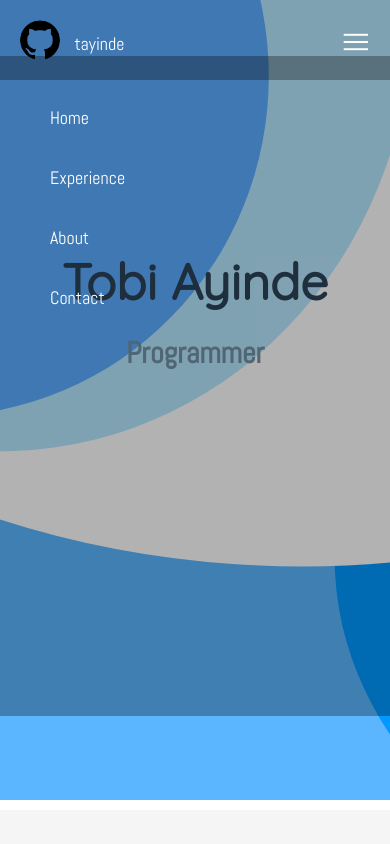
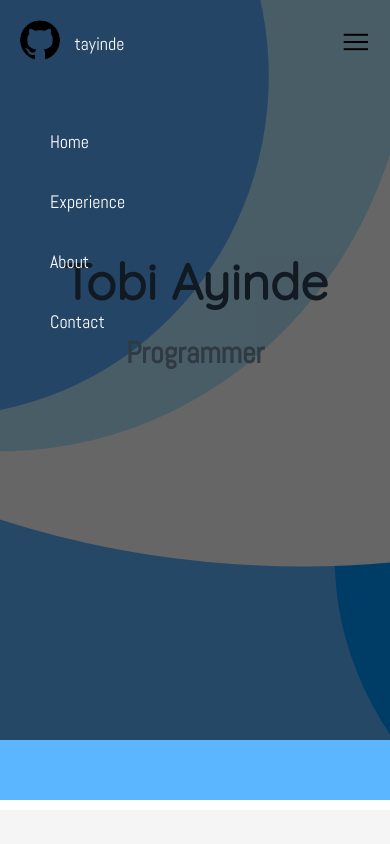
Before and after one commit to tayinde/tayinde.github.io, a plain HTML site: page index.html in a window 390 px wide. Both pictures are taken after a click on the link 355 px from the left and 43 px from the top of the page. Shown: the top 844 px of the page. Drawn offline with nearby package versions, Linux system fonts and the light colour scheme.

Commit message:
menu fixes

```diff
--- a/css/index.css
+++ b/css/index.css
@@ -56,6 +56,7 @@
 }
 
 #menu-button {
+    filter: invert();
 	pointer-events: all;
 	display: none;
 }
--- a/css/universal.css
+++ b/css/universal.css
@@ -115,7 +115,7 @@ a {
 
 	#tabs { display: none; }
 	.tab, #tabs-m { display: block !important; }
-	#tabs-m {line-height: 3;}
+	#tabs-m {line-height: 3; margin-top: 24px;}
 
 	#name {
 		margin-top: 50px;
--- a/js/menu.js
+++ b/js/menu.js
@@ -10,10 +10,12 @@ $(window).scroll(() => {
 		$('#menu, #tabs-m').css('background', mainColor)
 		$('#menu, #tabs-m').css('box-shadow', '7px 7px 7px rgb(0, 0, 0, 0.2)')
 		$('.tab').css('color', 'white');
+		$('#menu-button').css('filter', 'none')
 	} else {
 		$('.tab').css('color', tabColor);
 		$('#menu, #tabs-m').css('box-shadow', 'none')
 		$('#menu, #tabs-m').css('background', 'transparent')
+		$('#menu-button').css('filter', 'invert()')
 	}
 })
 
@@ -26,15 +28,17 @@ function section(id, lower) {
 }
 
 function showTabs() {
+	$('body, html').css('overflow-y', 'hidden')
 	$('#tabs-m').animate({ padding: '30px' }, 0);
 	$('#tabs-m').animate({ height: screen.height }, 200);
 	if ($('html').scrollTop() < 640) {
-		$('#menu, #tabs-m').css('background', 'rgba(0, 0, 0, 0.3)')
+		$('#menu, #tabs-m').css('background', 'rgba(0, 0, 0, 0.6)')
 	}
 	$('#menu-button').attr('href', 'javascript:hideTabs()');
 }
 
 function hideTabs() {
+	$('body, html').css('overflow-y', 'scroll')
 	if ($('html').scrollTop() < 640) {
 		$('#menu, #tabs-m').css('background', 'transparent')
 	}
```
